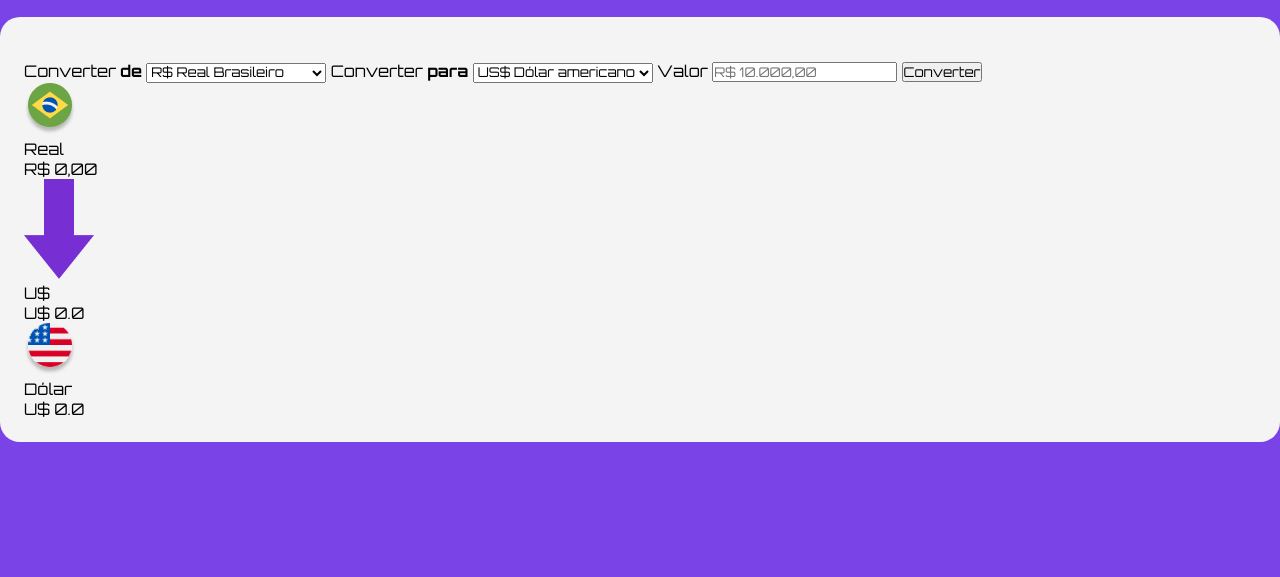
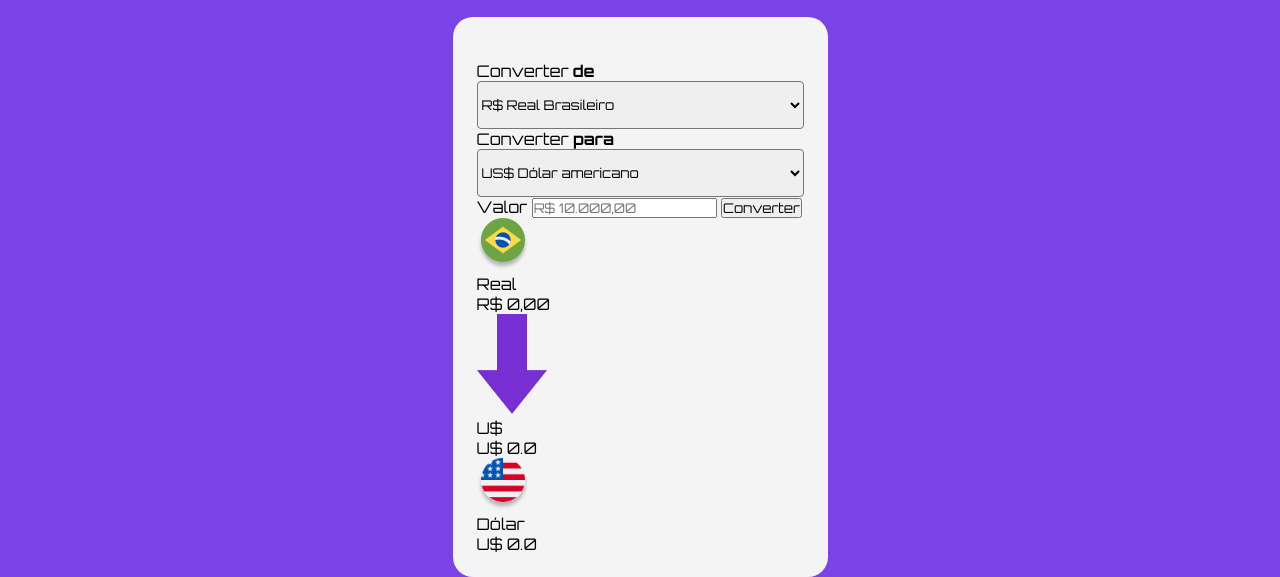
Before and after one commit to PiligalC0D3/Convert-Money, a plain HTML site: page index.html in a window 1280 px wide. Shown: the part 248-825 px from the top of the page. Before the commit the page ends 800 px from the top, so only its background shows below. Drawn offline with Linux system fonts and the light colour scheme.

Commit message:
maquiada

```diff
--- a/style.css
+++ b/style.css
@@ -17,9 +17,19 @@ body {
 }
 
 main {
-  width: 375;
+  width: 375px;
   background: #F4F4F4;
   border-radius: 20px;
   margin: 0 auto;
   padding: 44px 24px 23px;
 }
+
+select {
+  width: 100%;
+height: 48px;
+top: 68px;
+left: 24px;
+border-radius: 4px;
+border-width: 1px;
+
+}
```
